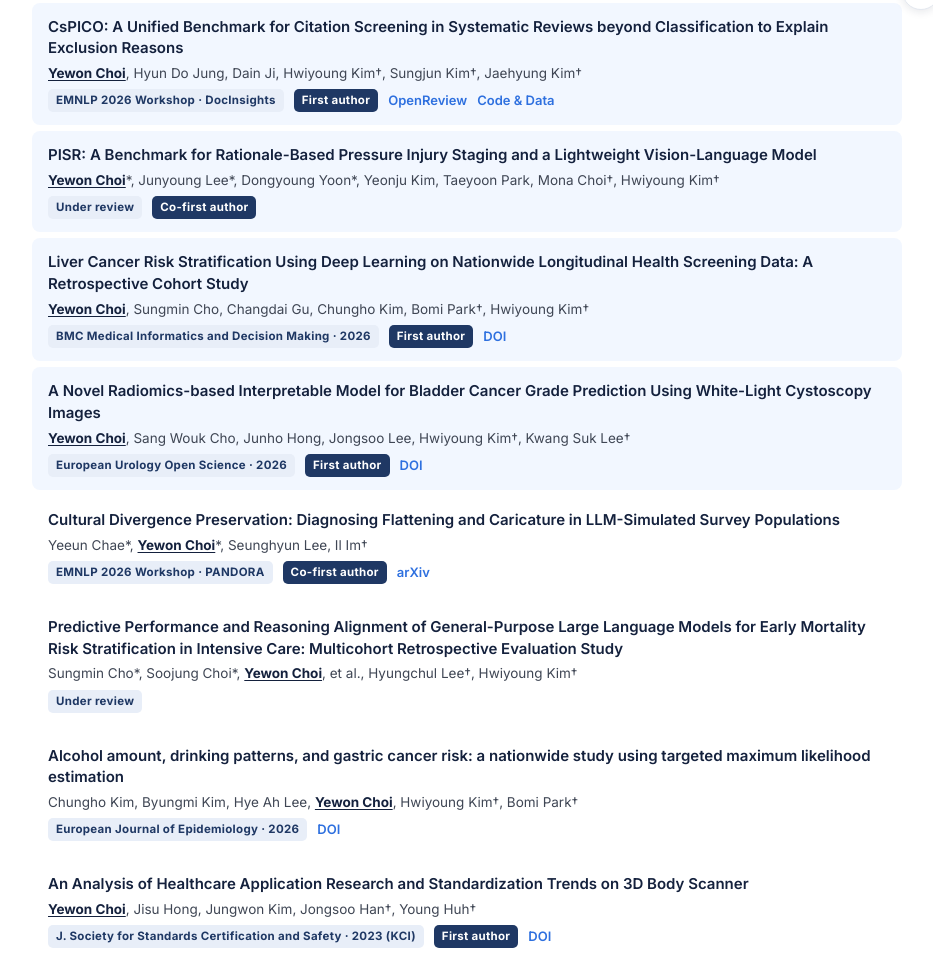
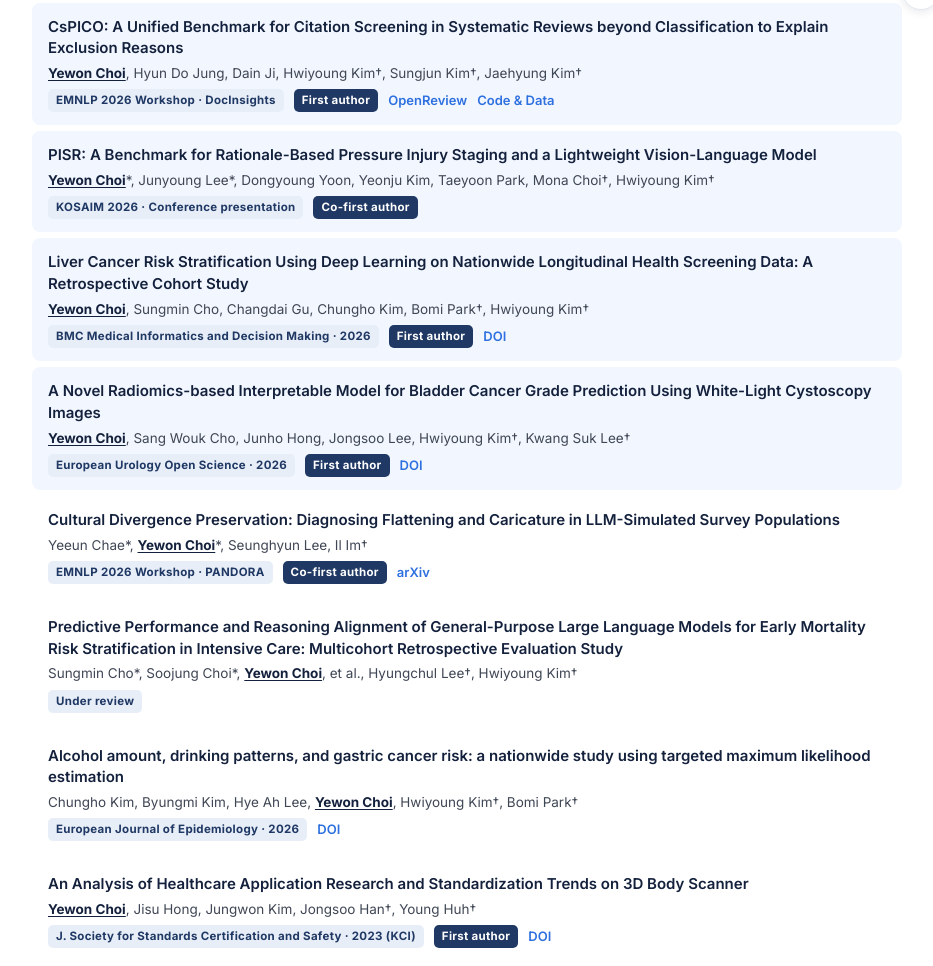
Before and after one commit to yeong22/yeong22.github.io, a plain HTML site: page index.html in a window 1280 px wide. Shown: the part 768-1734 px from the top of the page, without its empty margins (318-1251 px from the left). Drawn offline with Linux system fonts and the light colour scheme.

Commit message:
fix: PISR venue is KOSAIM 2026, Yoon is not co-first author
Co-Authored-By: Claude Fable 5.2 <noreply@anthropic.com>

```diff
--- a/index.html
+++ b/index.html
@@ -158,8 +158,8 @@ const SITE = {
       links:[{l:"OpenReview",u:"https://openreview.net/forum?id=4ZUO91Zvl9"},{l:"Code & Data",u:"https://anonymous.4open.science/r/systematic-review-datasets-with-reasons_cspico-D217/"}] },
     { topic:"llm", kind:"paper", key:true, role:"Co-first author",
       title:"PISR: A Benchmark for Rationale-Based Pressure Injury Staging and a Lightweight Vision-Language Model",
-      venue:"Under review",
-      authors:"Yewon Choi*, Junyoung Lee*, Dongyoung Yoon*, Yeonju Kim, Taeyoon Park, Mona Choi†, Hwiyoung Kim†" },
+      venue:"KOSAIM 2026 · Conference presentation",
+      authors:"Yewon Choi*, Junyoung Lee*, Dongyoung Yoon, Yeonju Kim, Taeyoon Park, Mona Choi†, Hwiyoung Kim†" },
     { topic:"clinical", kind:"paper", key:true, role:"First author",
       title:"Liver Cancer Risk Stratification Using Deep Learning on Nationwide Longitudinal Health Screening Data: A Retrospective Cohort Study",
       venue:"BMC Medical Informatics and Decision Making · 2026",
```
